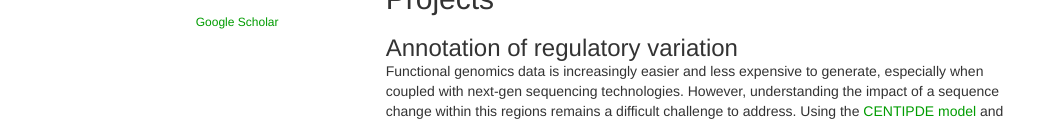
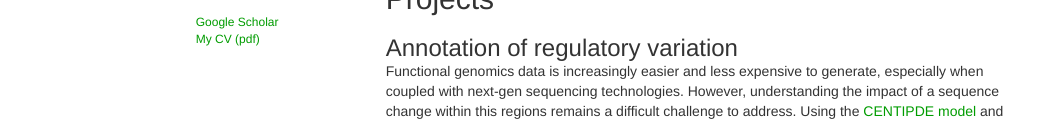
Before and after one commit to gmoyerbrailean/gmoyerbrailean.github.io, a plain HTML site: page research.html in a window 1280 px wide. Shown: the part 298-419 px from the top of the page, without its empty margins (38-1085 px from the left). Drawn offline with nearby package versions, Linux system fonts and the light colour scheme; a web font is replaced by a local one.

Commit message:
Added current CV

```diff
--- a/research.html
+++ b/research.html
@@ -67,6 +67,7 @@
                   </li>
                   <br>
                   <li><a href="http://scholar.google.com/citations?hl=en&user=WMJw3T8AAAAJ&view_op=list_works&sortby=pubdate">Google Scholar</a></li>
+                  <li><a href="docs/MoyerbraileanCV2014.pdf">My CV (pdf)</a></li>
                 </ul>
               </td>
               <td>My research focuses on developing computational methods to asses the impact of genetic variants on organismal phenotypes. Our lab attempts to characterize the effect of variants on complex traits by examining changes in chromatin accessability and gene expression surrounding these variants. Through this functional annotation, variants associated with a certain trait or disease (e.g., through GWAS) can be identified as truly causal or not.
```
Also changed, not shown: 1 other file.
